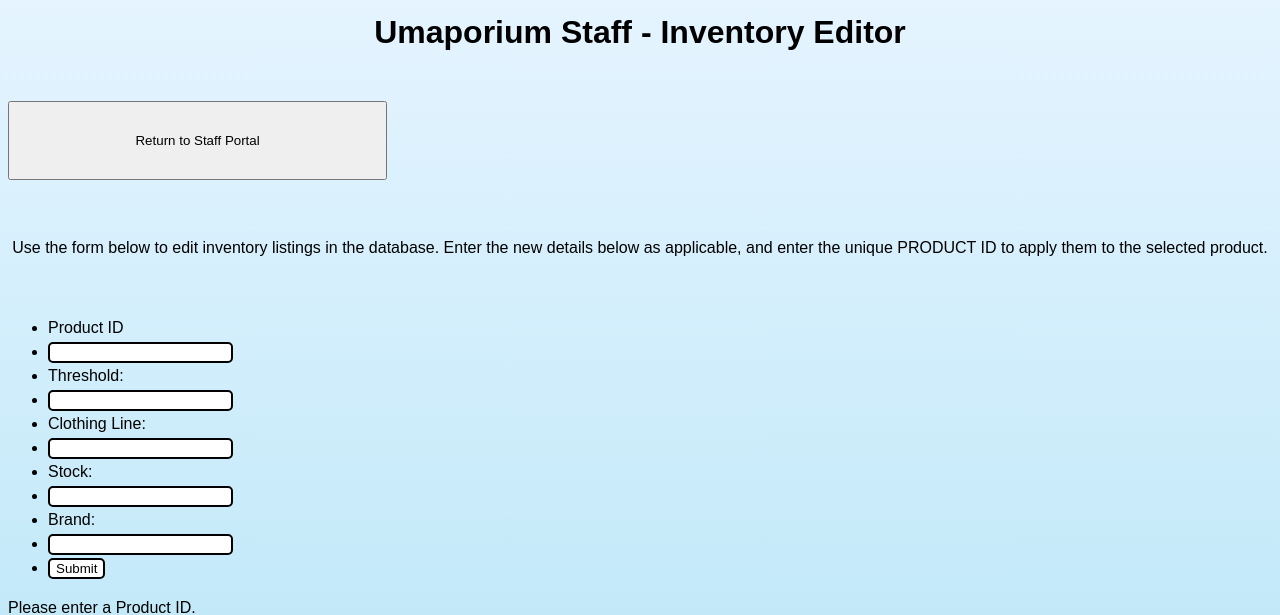
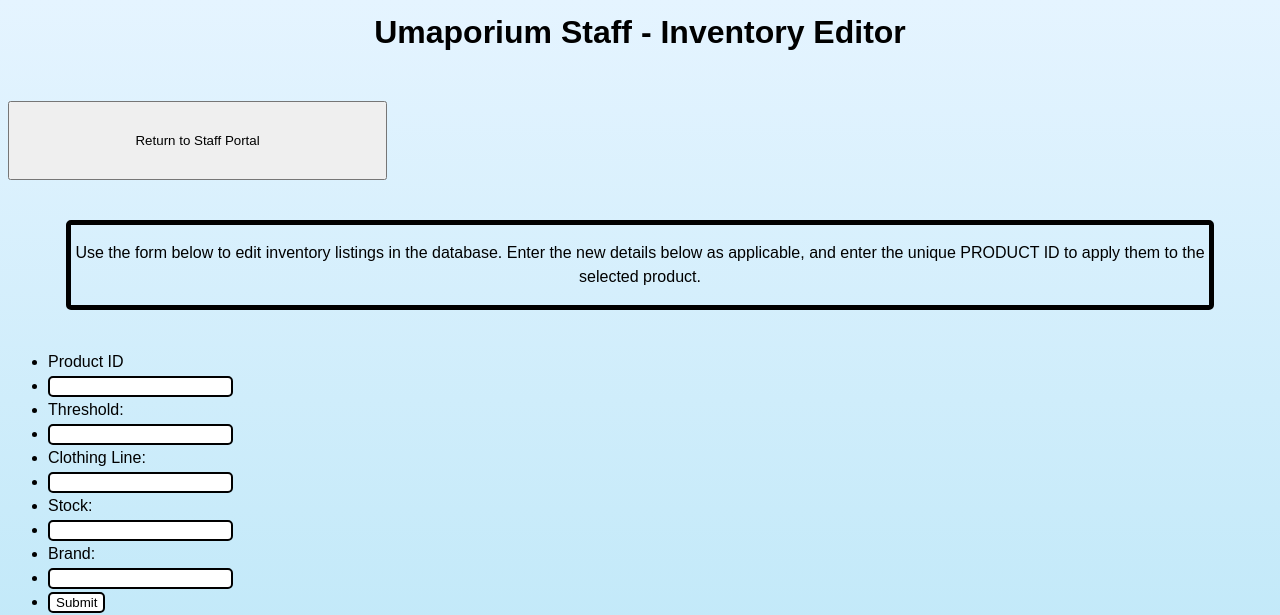
Before and after one commit to THINNGO2511/COSC3380-TeamProject, a PHP site: page /umaporium2/invedit.php in a window 1280 px wide. Shown: the top 615 px of the page. Run offline with PHP 8.4, Linux system fonts and the light colour scheme; data that the repository does not hold is empty; some libraries are stand-ins or nearby versions.

Commit message:
Update invedit.php

```diff
--- a/umaporium2/invedit.php
+++ b/umaporium2/invedit.php
@@ -17,7 +17,7 @@
 
 <br>
 
-<div>
+<div class="default">
 <p> Use the form below to edit inventory listings in the database. Enter the new details below as applicable, and enter the unique PRODUCT ID to apply them to the selected product.</p>
 </div><br>
 
```
